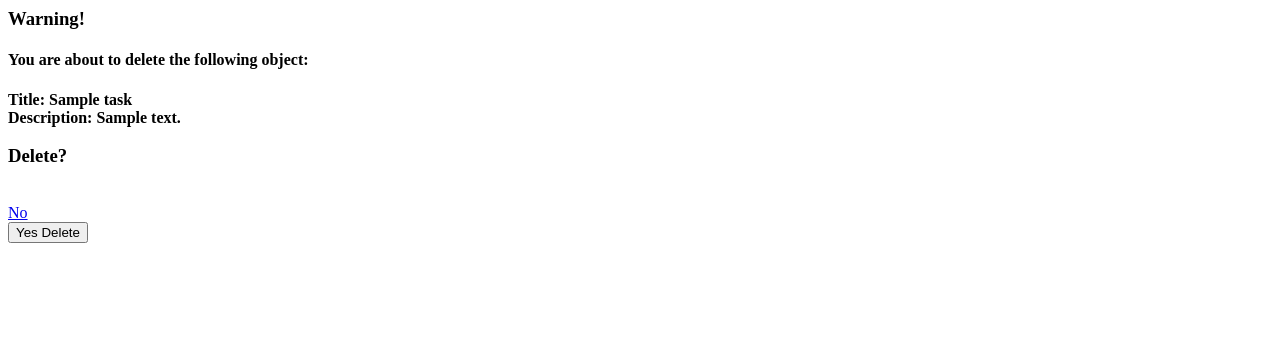
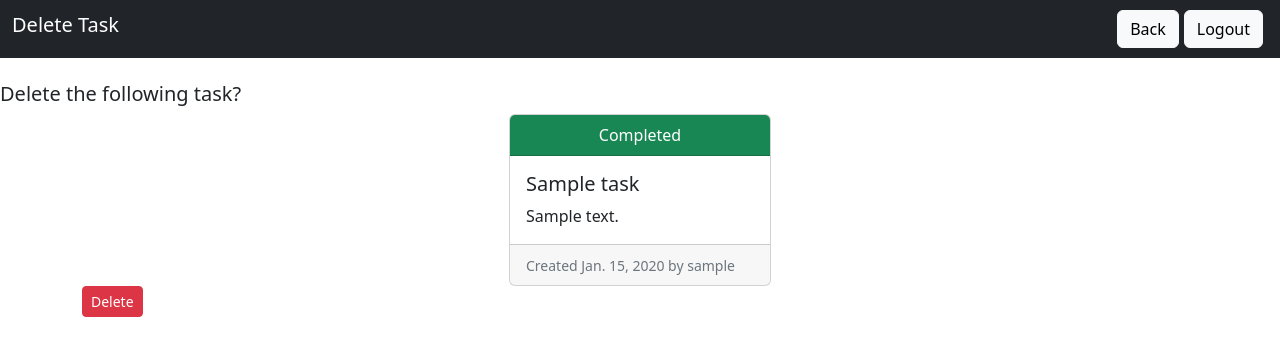
Before and after one commit to arkanalexei/pbp-tugas2, a Django app: page /todolist/delete_task/1/ in a window 1280 px wide. Shown: the top 356 px of the page. Run offline with Django 4.2, Linux system fonts and the light colour scheme; a user stored in the database is signed in; tables that the repository leaves empty hold one stand-in row (values such as "Sample post").

Commit message:
updated visuals

```diff
--- /dev/null
+++ b/todolist/static/css/todolist.css
@@ -0,0 +1,42 @@
+.card:hover {
+    transform: scale(1.05);
+    opacity: 0.9;
+}
+
+.card {
+    margin-left: 20px;
+    margin-right: 20px;
+}
+
+a {
+    text-decoration: none;
+    float: right;
+    color: black;
+  }
+
+.btn-light {
+    margin-right: 5px;
+}
+.btn-primary {
+    margin-right: 5px;
+}
+
+.navbar-brand {
+    color: white;
+}
+
+.user {
+display: block;
+}
+
+.login {
+display: none;
+}
+
+.wrapper:hover .user {
+display: none;
+}
+
+.wrapper:hover .login {
+display: block;
+}
--- a/todolist/templates/delete_task.html
+++ b/todolist/templates/delete_task.html
@@ -1,16 +1,66 @@
-<div class="container">
+{% extends 'base.html' %}
+{% load static %}
+<!DOCTYPE html>
+<html lang="en">
 
-	<!-- <b>Deleting "<span style="color: red;">{{task.title}}</span>" is parmanent... do you want to proceed?<br> -->
-    <h3>Warning!</h3>
-    <h4>You are about to delete the following object:</h4>
-    <b>Title: {{task.title}}</b><br>
-    <b>Description: {{task.description}}</b><br>
+<head>
+	{% block meta %}
+	<title>Delete Task</title>
+	<meta charset="UTF-8">
+	<meta name="viewport" content="width=device-width, initial-scale=1.0">
+	<link href="https://cdn.jsdelivr.net/npm/bootstrap@5.2.1/dist/css/bootstrap.min.css" rel="stylesheet" integrity="sha384-iYQeCzEYFbKjA/T2uDLTpkwGzCiq6soy8tYaI1GyVh/UjpbCx/TYkiZhlZB6+fzT" crossorigin="anonymous">
+	<link rel="stylesheet" href="{% static 'css/todolist.css' %}">
+	{% endblock meta %}
+</head>
 
-    <h3>Delete?</h3><br>
+<body>
+	{% block content %}
 
-	<a class="btn btn-sm btn-success myButton" href="{% url 'todolist:show_todolist' %}" >No</a>
+    <nav class="navbar navbar-expand-lg bg-dark navbar-dark">
+        <div class="container-fluid">
+            <h5 class="navbar-brand">Delete Task</h5>
 
-	<form method="POST" action="">{% csrf_token %}
-		<input class="btn btn-sm btn-danger" type="submit" value="Yes Delete" name="Yes">
-	</form>
-</div>
+            <div class="nav navbar-nav navbar-right">
+                <button type="button" class="btn btn-light"><a href="{% url 'todolist:show_todolist' %}">Back</a></button>
+                <button type="button" class="btn btn-light"><a href="{% url 'todolist:logout' %}">Logout</a></button>
+            </div>
+        </div>
+    </nav>
+    <br>
+
+    <h5>Delete the following task?</h5>
+    <div class="row row-cols-1 row-cols-md-4 g-4 justify-content-center">
+        <div class="col">
+            <div class="card">
+                {% if task.is_finished %}
+                <div class="card-header text-bg-success text-center">Completed</div>
+                {% else %}
+                <div class="card-header text-bg-warning text-center">Not Yet Completed</div>
+                {% endif %}
+
+                <div class="card-body">
+                    <h5 class="card-title">{{task.title}}</h5>
+                    <p class="card-text">{{task.description}}</p>
+
+                </div>
+                <div class="card-footer">
+                        <small class="text-muted text-center">Created {{task.date}} by {{task.user}}</small>
+
+                </div>
+            </div>
+        </div>
+
+    </div>
+
+
+    <div class="container">
+        <div class="vertical-center">
+            <form method="POST" action="" class="justify-content-center">
+                {% csrf_token %}
+                <input class="btn btn-sm btn-danger" type="submit" value="Delete" name="Yes">
+            </form>
+        </div>
+      </div>
+
+    {% endblock content %}
+</body>
```
Also changed, not shown: todolist/static/css/create_task.css (added, +25 -0 lines), todolist/templates/create_task.html (+12 -29 lines), todolist/templates/todolist.html (+12 -7 lines), todolist/templates/update_task.html (+34 -10 lines).
